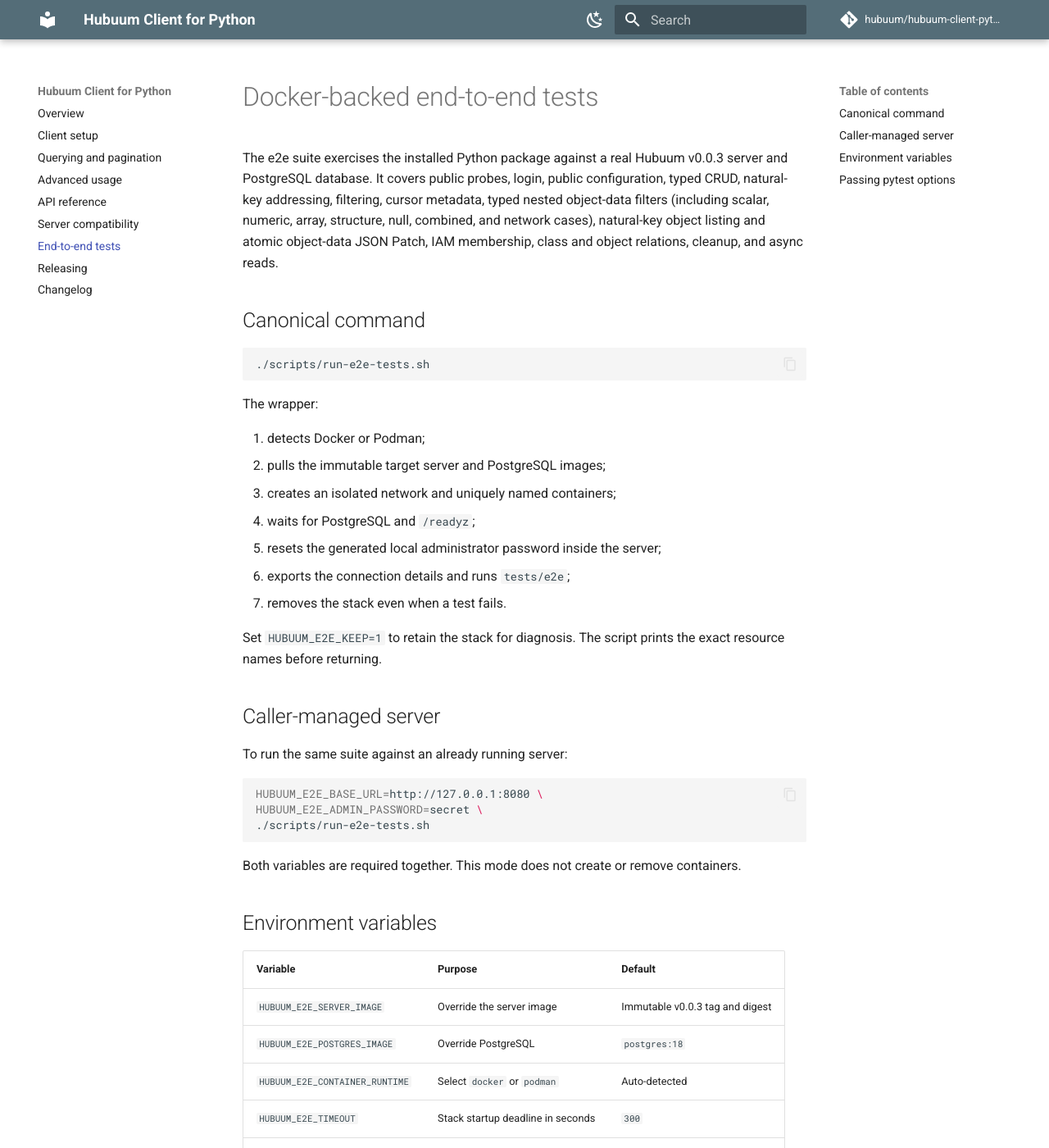
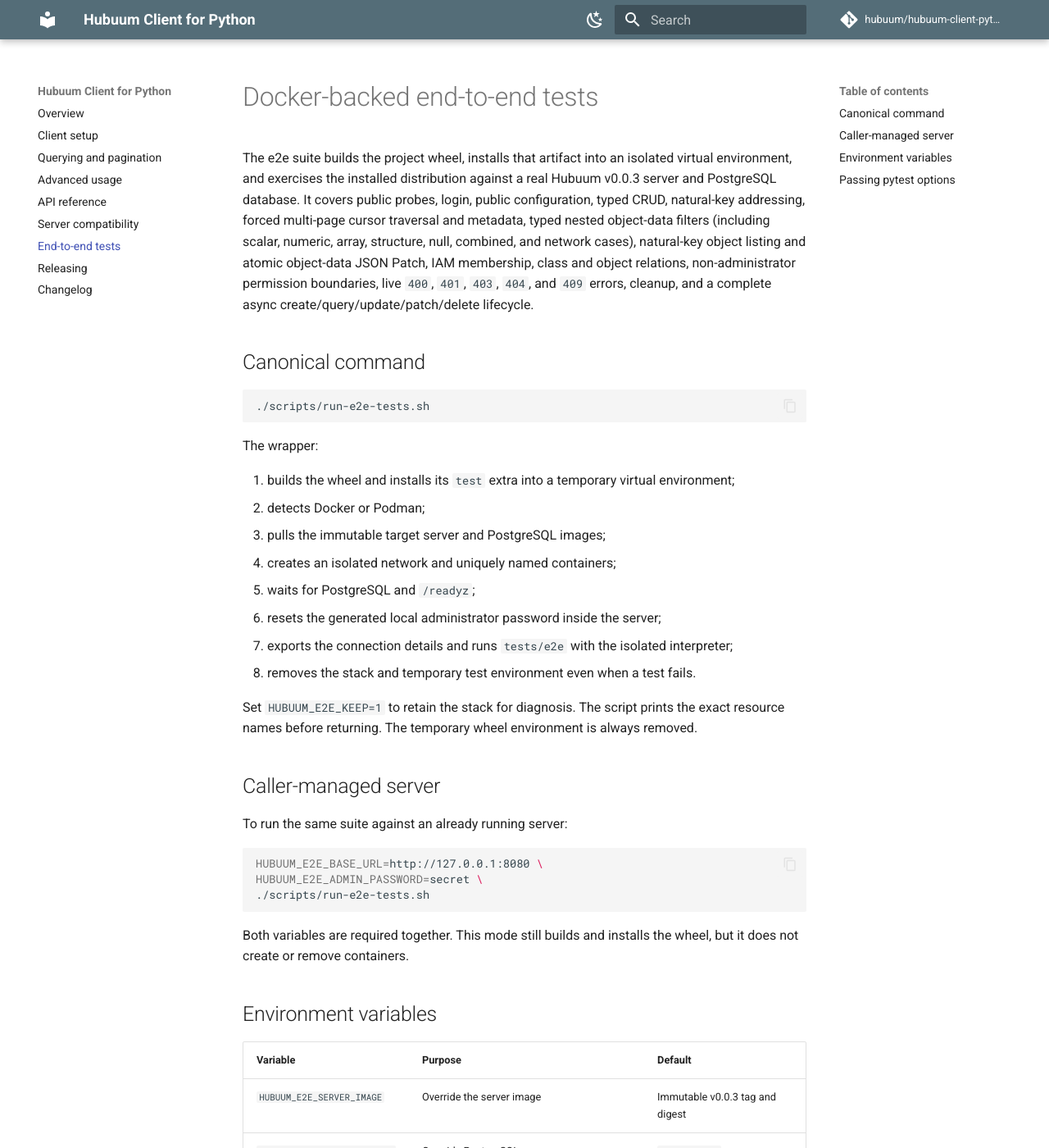
Before and after one commit to hubuum/hubuum-client-python, an MkDocs documentation site: the page built from docs/e2e.md, in a window 1280 px wide and 1400 px high. Shown: the whole window at 82% size. Built offline with MkDocs 1.6.1 and Material for MkDocs 9.7.7, drawn with Linux system fonts in a browser that asks for light colours; comment, search, counter and statistics services are not loaded; some of the changed text lies outside the part shown.

Commit message:
test: strengthen live server compatibility

````diff
--- a/docs/e2e.md
+++ b/docs/e2e.md
@@ -1,12 +1,15 @@
 # Docker-backed end-to-end tests
 
-The e2e suite exercises the installed Python package against a real Hubuum
-v0.0.3 server and PostgreSQL database. It covers public probes, login, public
-configuration, typed CRUD, natural-key addressing, filtering, cursor metadata,
-typed nested object-data filters (including scalar, numeric, array, structure,
-null, combined, and network cases), natural-key object listing and atomic
-object-data JSON Patch, IAM membership, class and object relations, cleanup,
-and async reads.
+The e2e suite builds the project wheel, installs that artifact into an isolated
+virtual environment, and exercises the installed distribution against a real
+Hubuum v0.0.3 server and PostgreSQL database. It covers public probes, login,
+public configuration, typed CRUD, natural-key addressing, forced multi-page
+cursor traversal and metadata, typed nested object-data filters (including
+scalar, numeric, array, structure, null, combined, and network cases),
+natural-key object listing and atomic object-data JSON Patch, IAM membership,
+class and object relations, non-administrator permission boundaries, live
+`400`, `401`, `403`, `404`, and `409` errors, cleanup, and a complete async
+create/query/update/patch/delete lifecycle.
 
 ## Canonical command
 
@@ -16,16 +19,20 @@
 
 The wrapper:
 
-1. detects Docker or Podman;
-2. pulls the immutable target server and PostgreSQL images;
-3. creates an isolated network and uniquely named containers;
-4. waits for PostgreSQL and `/readyz`;
-5. resets the generated local administrator password inside the server;
-6. exports the connection details and runs `tests/e2e`;
-7. removes the stack even when a test fails.
+1. builds the wheel and installs its `test` extra into a temporary virtual
+   environment;
+2. detects Docker or Podman;
+3. pulls the immutable target server and PostgreSQL images;
+4. creates an isolated network and uniquely named containers;
+5. waits for PostgreSQL and `/readyz`;
+6. resets the generated local administrator password inside the server;
+7. exports the connection details and runs `tests/e2e` with the isolated
+   interpreter;
+8. removes the stack and temporary test environment even when a test fails.
 
 Set `HUBUUM_E2E_KEEP=1` to retain the stack for diagnosis. The script prints the
-exact resource names before returning.
+exact resource names before returning. The temporary wheel environment is
+always removed.
 
 ## Caller-managed server
 
@@ -37,8 +44,8 @@
 ./scripts/run-e2e-tests.sh
 ```
 
-Both variables are required together. This mode does not create or remove
-containers.
+Both variables are required together. This mode still builds and installs the
+wheel, but it does not create or remove containers.
 
 ## Environment variables
 
@@ -47,6 +54,7 @@
 | `HUBUUM_E2E_SERVER_IMAGE` | Override the server image | Immutable v0.0.3 tag and digest |
 | `HUBUUM_E2E_POSTGRES_IMAGE` | Override PostgreSQL | `postgres:18` |
 | `HUBUUM_E2E_CONTAINER_RUNTIME` | Select `docker` or `podman` | Auto-detected |
+| `HUBUUM_E2E_PYTHON` | Interpreter used for the isolated wheel environment | `python3` |
 | `HUBUUM_E2E_TIMEOUT` | Stack startup deadline in seconds | `300` |
 | `HUBUUM_E2E_KEEP` | Keep the provisioned stack | `0` |
 
````
Also changed, not shown: CHANGELOG.md (+4 -0 lines), docs/compatibility.md (+13 -3 lines), 3 other files.
